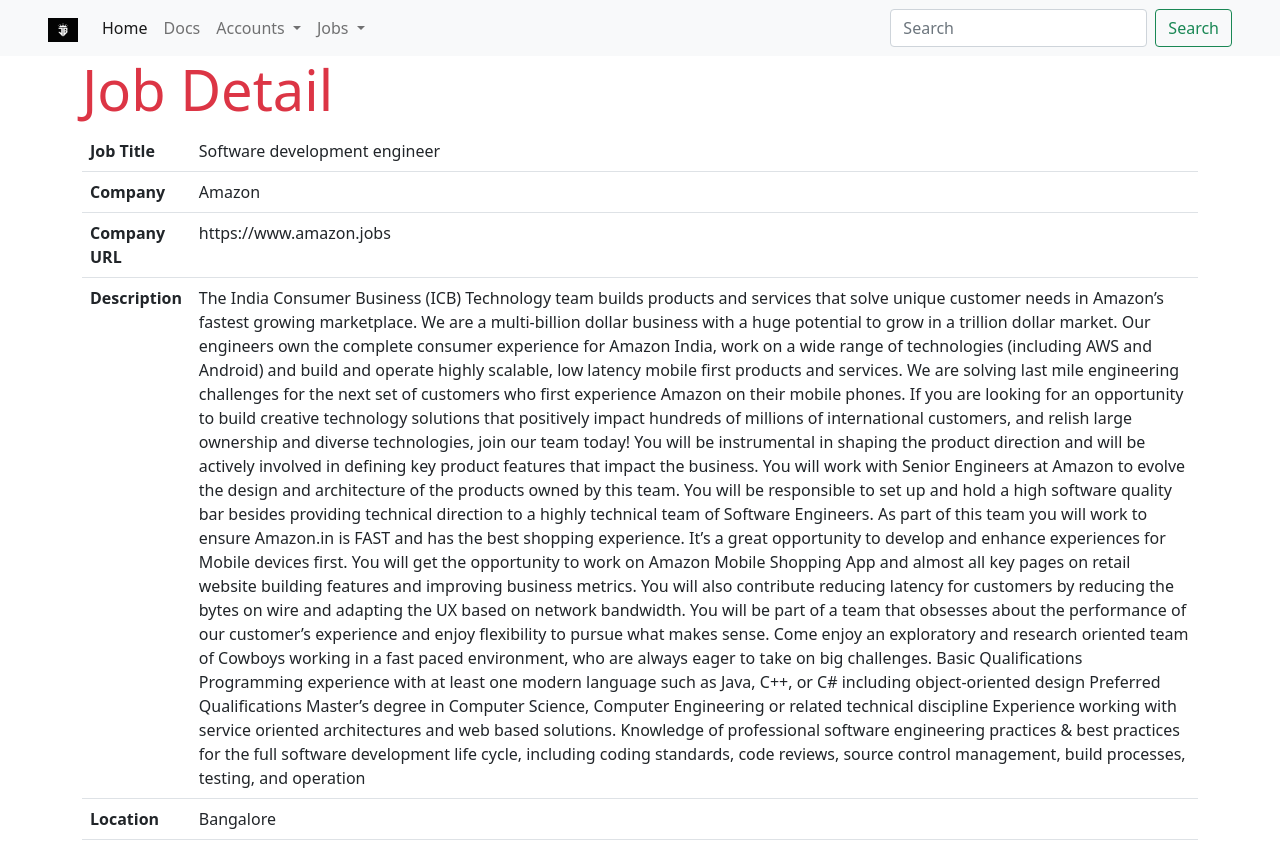
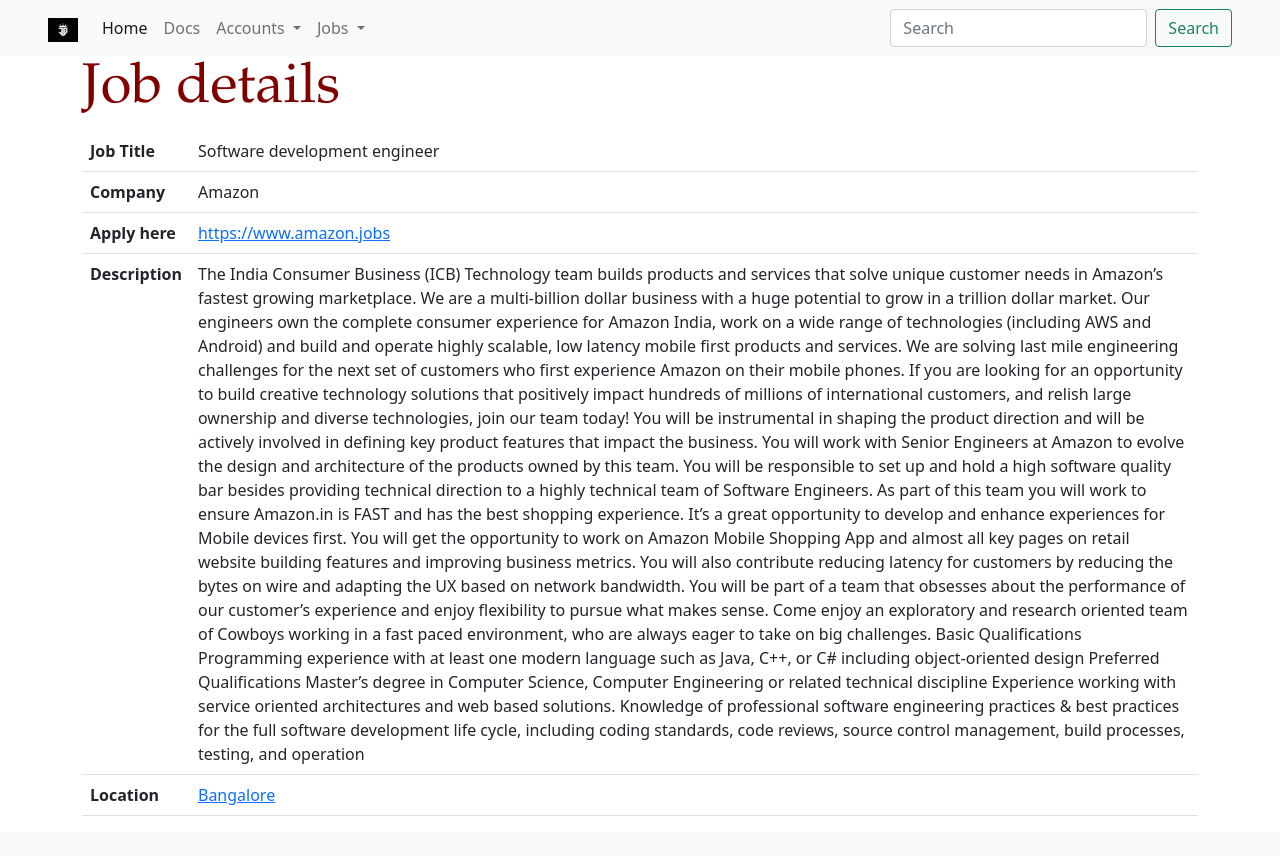
Before and after one commit to md-mudassir7/JobApp, a FastAPI app: page /detail/3 in a window 1280 px wide. After the commit the page ends 816 px from the top, so only its background shows below. Run offline with FastAPI, Linux system fonts and the light colour scheme; data comes from the database, SQL or seed files in the repository; some libraries are stand-ins or nearby versions.

Commit message:
Updated UI

```diff
--- a/templates/components/navbar.html
+++ b/templates/components/navbar.html
@@ -21,8 +21,6 @@
             <ul class="dropdown-menu" aria-labelledby="navbarDropdown">
               <li><a class="dropdown-item" href="/register/">Register</a></li>
               <li><a class="dropdown-item" href="/login/">Login</a></li>
-              <li><hr class="dropdown-divider"></li>
-              <li><a class="dropdown-item" href="#">Something else here</a></li>
             </ul>
           </li>
           <li class="nav-item dropdown">
--- a/templates/jobs/detail.html
+++ b/templates/jobs/detail.html
@@ -6,7 +6,7 @@
 
 {% block content %}
 <div class="container">
-      <h1 class="display-4 text-danger">Job Detail</h1>
+  <h1 class="display-4" style="color:maroon; font-family: Garamond, Baskerville, Baskerville Old Face, Hoefler Text, Times New Roman, serif;" >Job details</h1>
       <table class="table">
         <tbody>
           <tr>
@@ -18,8 +18,8 @@
             <td>{{job.company}}</td>
           </tr>
           <tr>
-            <th scope="row">Company URL</th>
-            <td>{{job.company_url}}</td>
+            <th scope="row">Apply here</th>
+            <td> <a href="{{job.company_url}}">{{job.company_url}}</a> </td>
           </tr>
           <tr>
             <th scope="row">Description</th>
@@ -27,7 +27,7 @@
           </tr>
           <tr>
             <th scope="row">Location</th>
-            <td>{{job.location}}</td>
+            <td><a href="https://www.google.com/maps/place/{{job.location}}">{{job.location}}</a></td>
           </tr>
         </tbody>
       </table>
--- a/templates/jobs/homepage.html
+++ b/templates/jobs/homepage.html
@@ -1,12 +1,12 @@
 {% extends "shared/base.html" %}
 
 {% block title %}
-  <title>New Jobboard</title>
+  <title>Jobboard</title>
 {% endblock %}
 
 {% block content %}
 <div class="container">
-      <h1 class="display-4 text-danger">Find Jobs...</h1>
+      <h1 class="display-4" style="color:maroon; font-family:Garamond, Baskerville, Baskerville Old Face, Hoefler Text, Times New Roman, serif;" >Find Jobs</h1>
 
   <div class="row">
     {% for job in jobs %}
```
Also changed, not shown: templates/components/card.html (+17 -1 lines), 1 other file.
